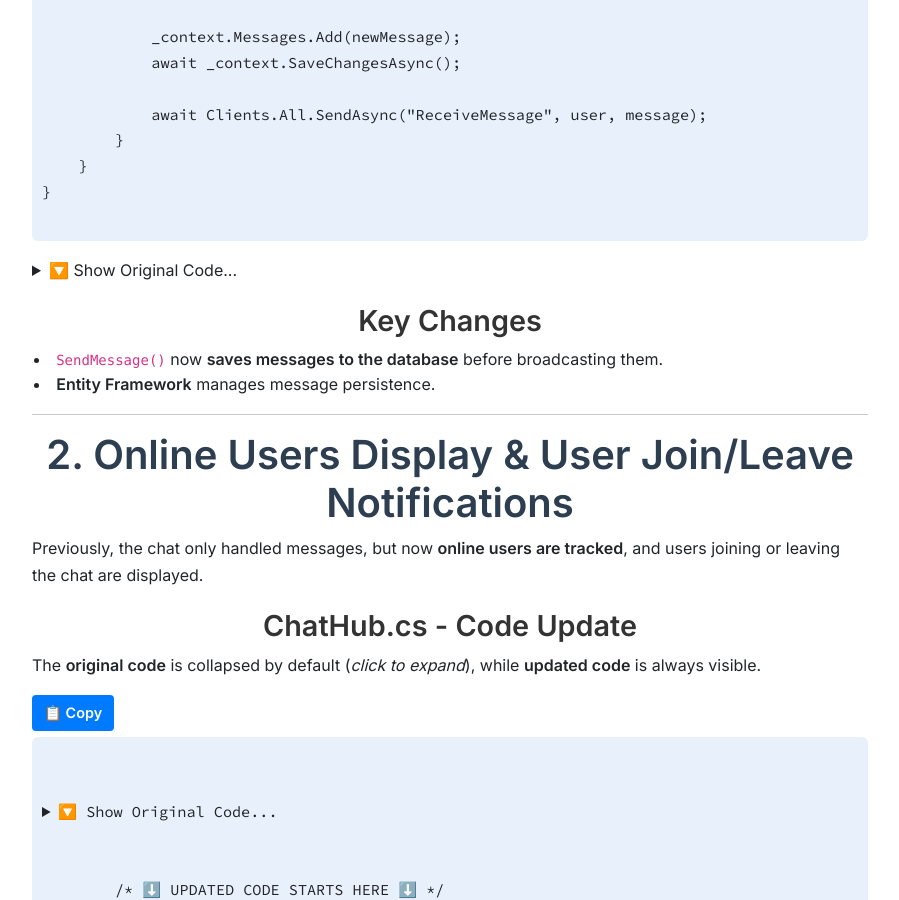
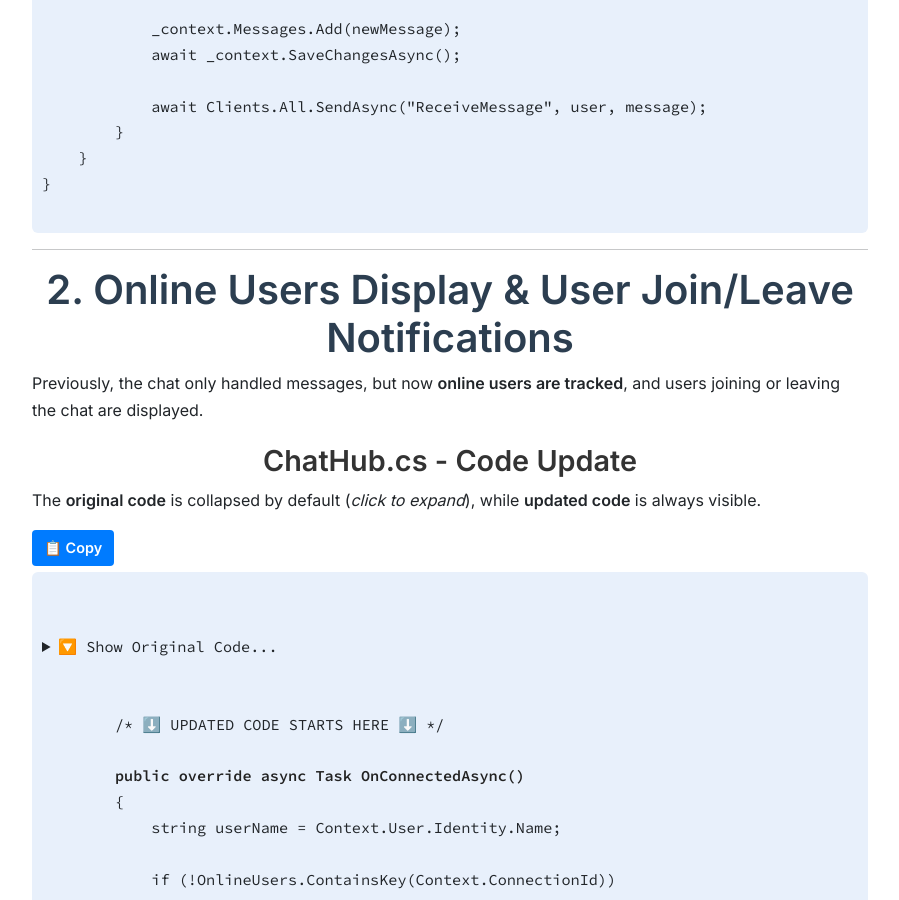
Before and after one commit to JWalshe86/ChatApp, a Jekyll site: the page built from docs/ChatAppPartTwo.md, in a window 1280 px wide and 900 px high, scrolled down 5906 px. Shown: the whole window, without its empty margins (190-1089 px from the left). Built offline with Jekyll 4.4.1, drawn with Linux system fonts in a browser that asks for light colours; some of the changed text lies outside the part shown.

Commit message:
Update ChatAppPartTwo.md

```diff
--- a/docs/ChatAppPartTwo.md
+++ b/docs/ChatAppPartTwo.md
@@ -126,12 +126,32 @@
 ---
 
 # **1. SignalR Integration**
-### **Updating `ChatHub` to Save Messages in Database**
-Previously, messages were sent via SignalR but were **not persisted**. Now, messages are saved to the database before being broadcast.
+<h2>Updating <span style="color:#d63384;">ChatHub</span> to Save Messages in Database</h2>
+
+<p>
+    Previously, messages were sent via SignalR but were <strong>not persisted</strong>. Now, messages are saved to the database before being broadcast.
+    <details>
+        <summary>🔽 Show Original Code...</summary>
+        <pre><code class="original-code">
+using ChatApp.Models;
+using Microsoft.AspNetCore.SignalR;
+
+namespace ChatApp.Hubs
+{
+    public class ChatHub : Hub
+    {
+        public async Task SendMessage(string user, string message)
+        {
+            await Clients.All.SendAsync("ReceiveMessage", user, message);
+        }
+    }
+}
+        </code></pre>
+    </details>
+</p>
 
 <div class="code-block">
     <button class="copy-button">📋 Copy</button>
-
     <pre><code class="updated-code">
 using ChatApp.Models;
 using Microsoft.AspNetCore.SignalR;
@@ -164,31 +184,7 @@
     }
 }
     </code></pre>
-
-    <details>
-        <summary>🔽 Show Original Code...</summary>
-        <pre><code class="original-code">
-using ChatApp.Models;
-using Microsoft.AspNetCore.SignalR;
-
-namespace ChatApp.Hubs
-{
-    public class ChatHub : Hub
-    {
-        public async Task SendMessage(string user, string message)
-        {
-            await Clients.All.SendAsync("ReceiveMessage", user, message);
-        }
-    }
-}
-        </code></pre>
-    </details>
 </div>
-
-
-### **Key Changes**
-- `SendMessage()` now **saves messages to the database** before broadcasting them.
-- **Entity Framework** manages message persistence.
 
 ---
 
```
